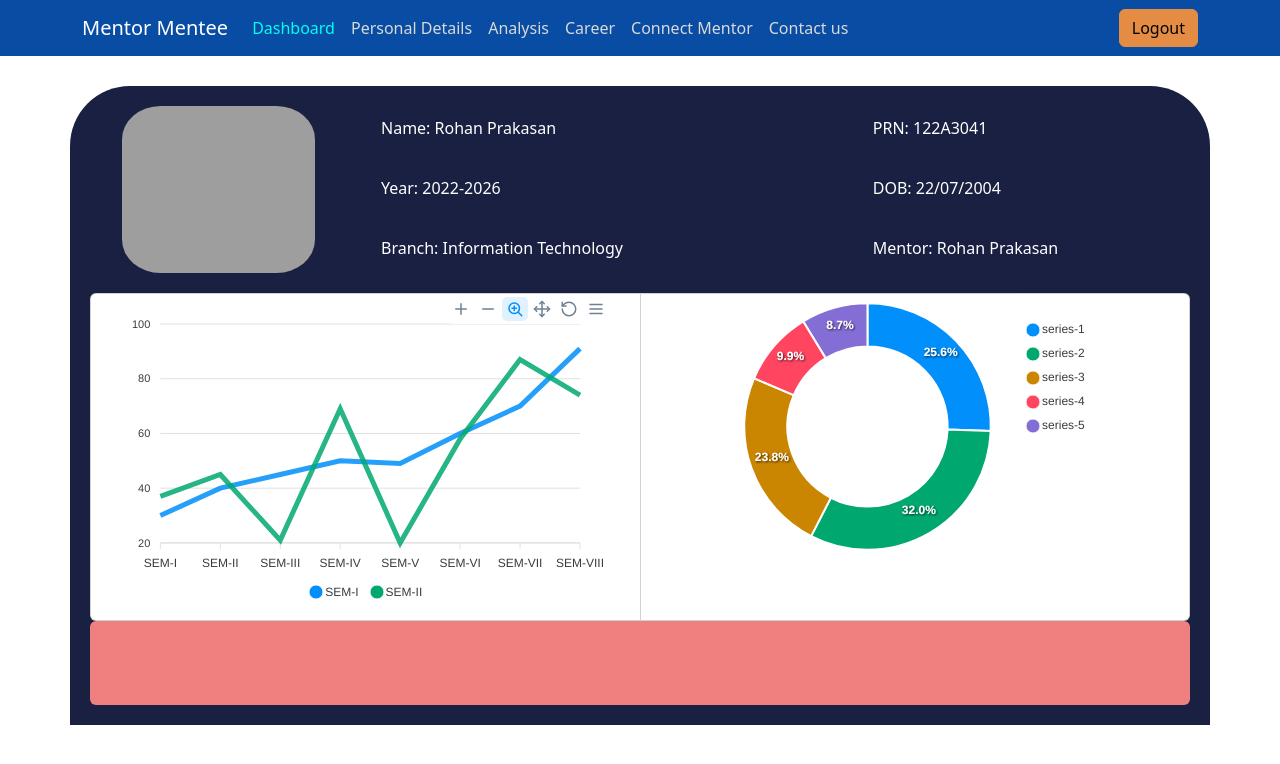
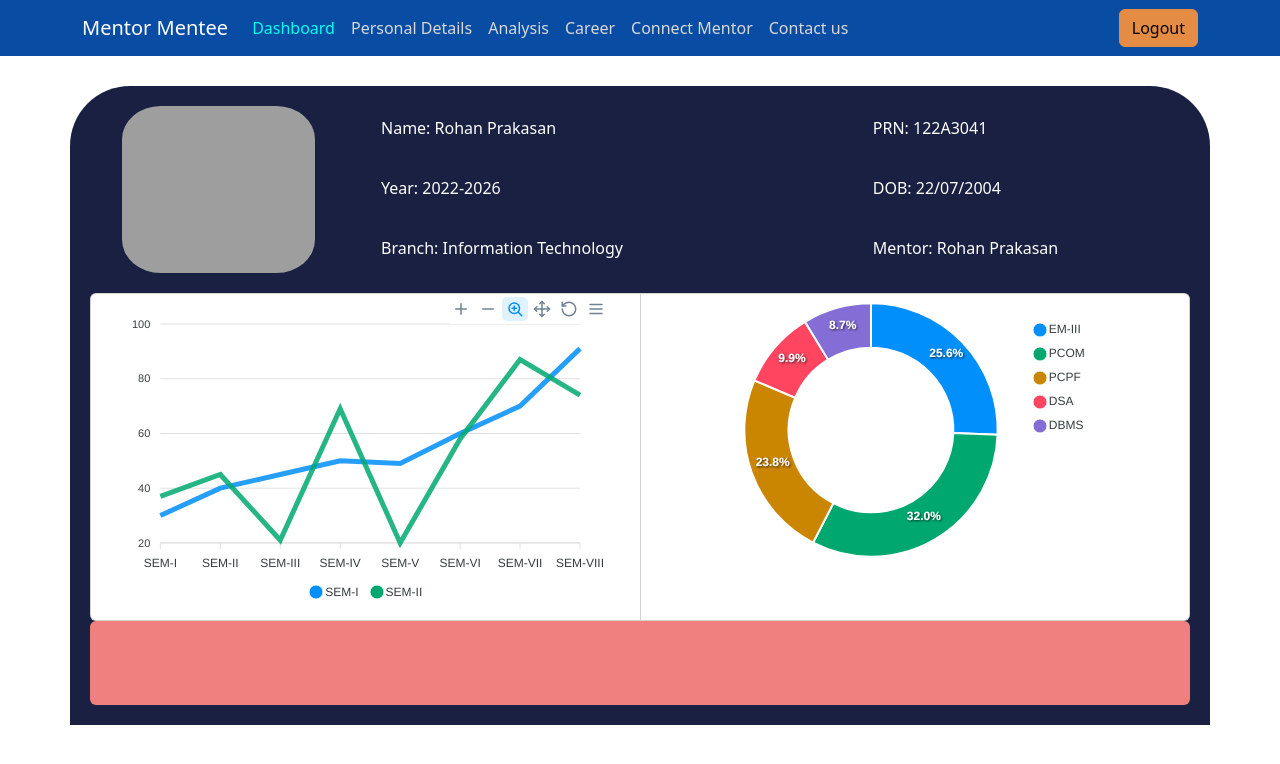
Before and after one commit to prajwal0211/Mentor-Mentee, a React (Create React App) app in the folder mentor-mentee/: page /mentee/dashboard in a window 1280 px wide. Shown: the top 764 px of the page. Built offline with nearby package versions, Linux system fonts and the light colour scheme; grey boxes are pictures that could not be loaded.

Commit message:
update donut chart

```diff
--- a/mentor-mentee/package.json
+++ b/mentor-mentee/package.json
@@ -20,7 +20,7 @@
     "react-dropzone": "^14.2.3",
     "react-router-bootstrap": "^0.26.2",
     "react-router-dom": "^6.21.1",
-    "react-scripts": "5.0.1",
+    "react-scripts": "^5.0.1",
     "sass": "^1.69.5",
     "styled-components": "^6.1.6",
     "web-vitals": "^2.1.4"
--- a/mentor-mentee/src/pages/DashBoard/MenteeDashboard/graphs/donutGraph.js
+++ b/mentor-mentee/src/pages/DashBoard/MenteeDashboard/graphs/donutGraph.js
@@ -1,20 +1,25 @@
-import React, { useState } from 'react'
-import Chart from 'react-apexcharts'
+import React, { useState } from 'react';
+import Chart from 'react-apexcharts';
 
 function Donut() {
-
     const [state, setState] = useState({
-        options: {},
+        options: {
+            labels: ['EM-III', 'PCOM', 'PCPF', 'DSA', 'DBMS'],
+        },
         series: [44, 55, 41, 17, 15],
-        labels: ['EM-III', 'PCOM', 'PCPF', 'DSA', 'DBMS']
-    }
-    );
+    });
 
     return (
         <>
-            <Chart options={state.options} series={state.series} labels={state.labels} type="donut" width="380" />
+
+            <Chart
+                options={state.options}
+                series={state.series}
+                type="donut"
+                width="380"
+            />
         </>
-    )
+    );
 }
 
 export default Donut;
```
Also changed, not shown: 1 other file (tests, documents, lock files or other folders).
